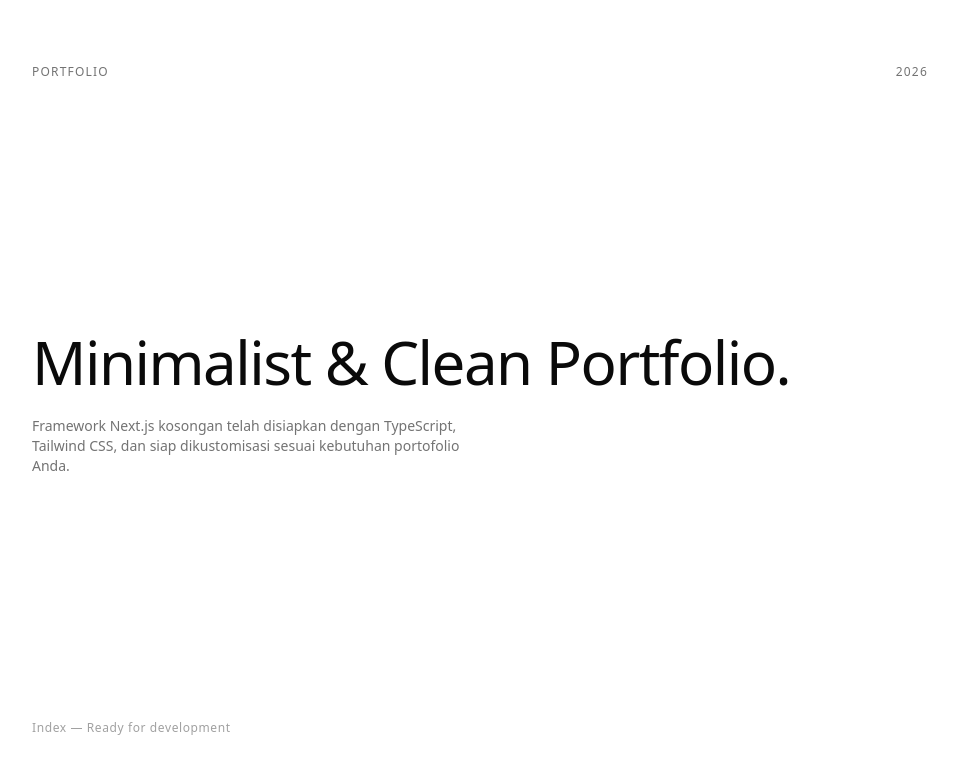
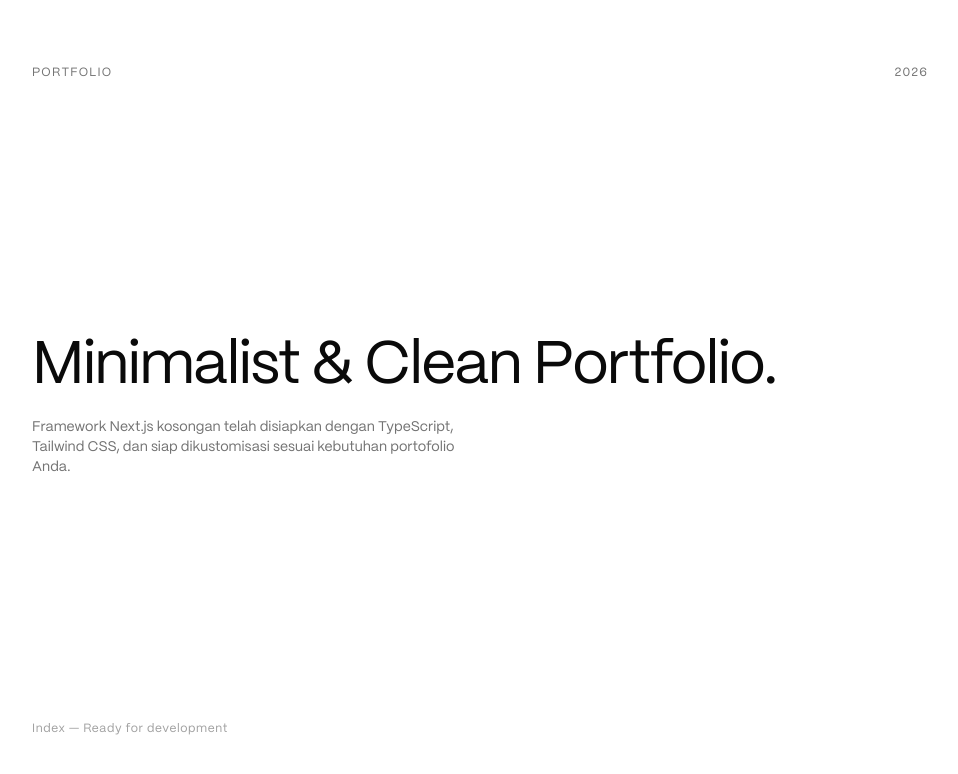
Before and after one commit to qillexia/Qillexia-Portofolio, a Next.js app: page / in a window 1280 px wide. Shown: the top 774 px of the page, without its empty margins (160-1118 px from the left). Built offline with nearby package versions, Linux system fonts and the light colour scheme.

Commit message:
Configure PP Mori local font and minimalist theme

```diff
--- a/src/app/globals.css
+++ b/src/app/globals.css
@@ -1,7 +1,8 @@
 @import "tailwindcss";
 
 @theme {
-  --font-mori: var(--font-mori, "PP Mori", "Mori", -apple-system, BlinkMacSystemFont, "Segoe UI", Roboto, sans-serif);
+  --font-sans: var(--font-mori), -apple-system, BlinkMacSystemFont, "Segoe UI", Roboto, sans-serif;
+  --font-mori: var(--font-mori), -apple-system, BlinkMacSystemFont, "Segoe UI", Roboto, sans-serif;
 }
 
 :root {
@@ -12,7 +13,7 @@
 body {
   background-color: var(--background);
   color: var(--foreground);
-  font-family: var(--font-mori);
+  font-family: var(--font-sans);
   -webkit-font-smoothing: antialiased;
   -moz-osx-font-smoothing: grayscale;
 }
--- a/src/app/layout.tsx
+++ b/src/app/layout.tsx
@@ -1,5 +1,23 @@
 import type { Metadata } from "next";
+import localFont from "next/font/local";
 import "./globals.css";
+
+const mori = localFont({
+  src: [
+    {
+      path: "../../public/fonts/PPMori-Regular.woff2",
+      weight: "400",
+      style: "normal",
+    },
+    {
+      path: "../../public/fonts/PPMori-SemiBold.woff2",
+      weight: "600",
+      style: "normal",
+    },
+  ],
+  variable: "--font-mori",
+  display: "swap",
+});
 
 export const metadata: Metadata = {
   title: "Portfolio — Minimalist",
@@ -12,8 +30,8 @@ export default function RootLayout({
   children: React.ReactNode;
 }>) {
   return (
-    <html lang="id">
-      <body className="antialiased selection:bg-neutral-900 selection:text-white">
+    <html lang="id" className={mori.variable}>
+      <body className="antialiased font-sans selection:bg-neutral-900 selection:text-white">
         {children}
       </body>
     </html>
```
